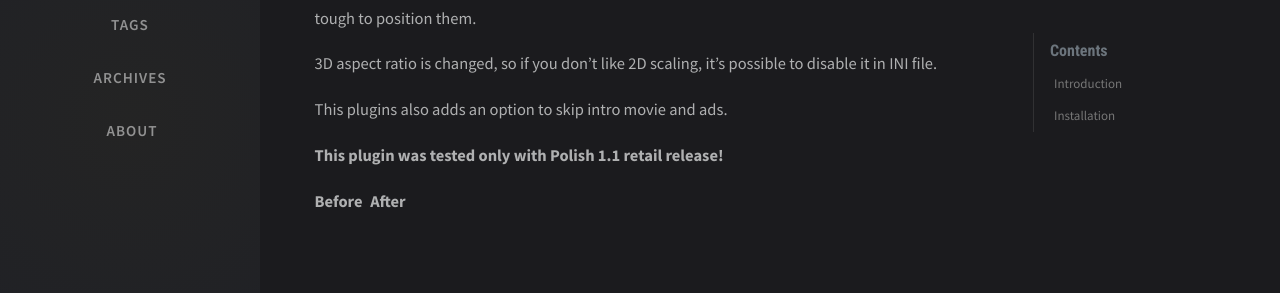
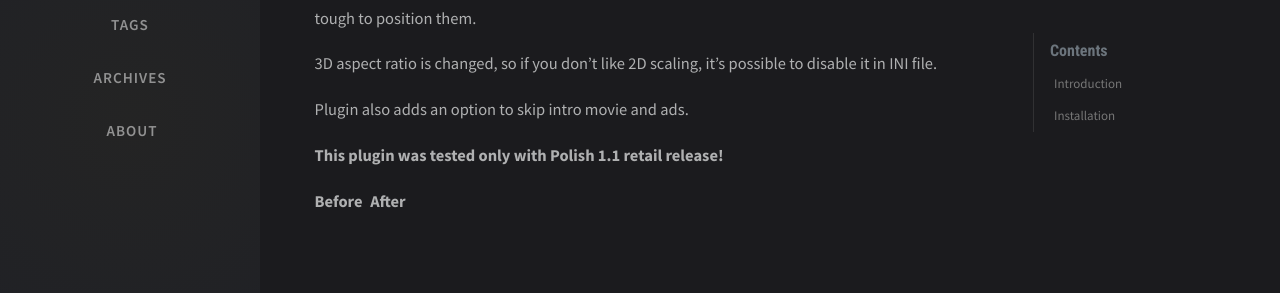
Before and after one commit to ermaccer/ermaccer.github.io, a Jekyll site: the page built from _posts/plugins/2021-05-23-poldek-driver-widescreen-fix.md, in a window 1280 px wide and 900 px high. Shown: the part 329-622 px from the top of the window. Built offline with Jekyll 4.4.1, drawn with Linux system fonts in a browser that asks for light colours; nearby versions of some CDN libraries; comment, search, counter and statistics services are not loaded.

Commit message:
Update 2021-05-23-poldek-driver-widescreen-fix.md

```diff
--- a/_posts/plugins/2021-05-23-poldek-driver-widescreen-fix.md
+++ b/_posts/plugins/2021-05-23-poldek-driver-widescreen-fix.md
@@ -15,7 +15,7 @@ tough to position them.
 3D aspect ratio is changed, so if you don't like 2D scaling, it's possible
 to disable it in INI file.
 
-This plugins also adds an option to skip intro movie and ads.
+Plugin also adds an option to skip intro movie and ads.
 
 **This plugin was tested only with Polish 1.1 retail release!**
 
```
